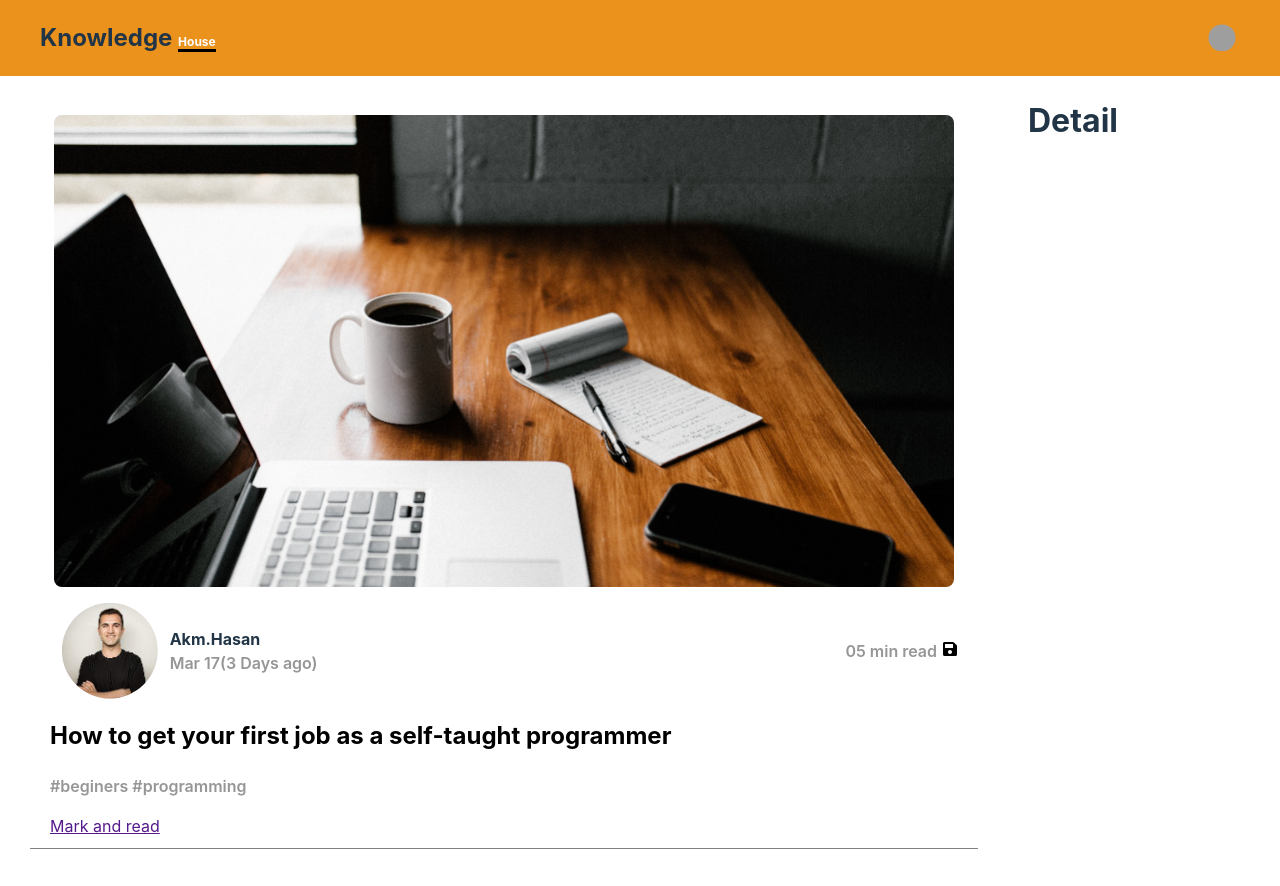
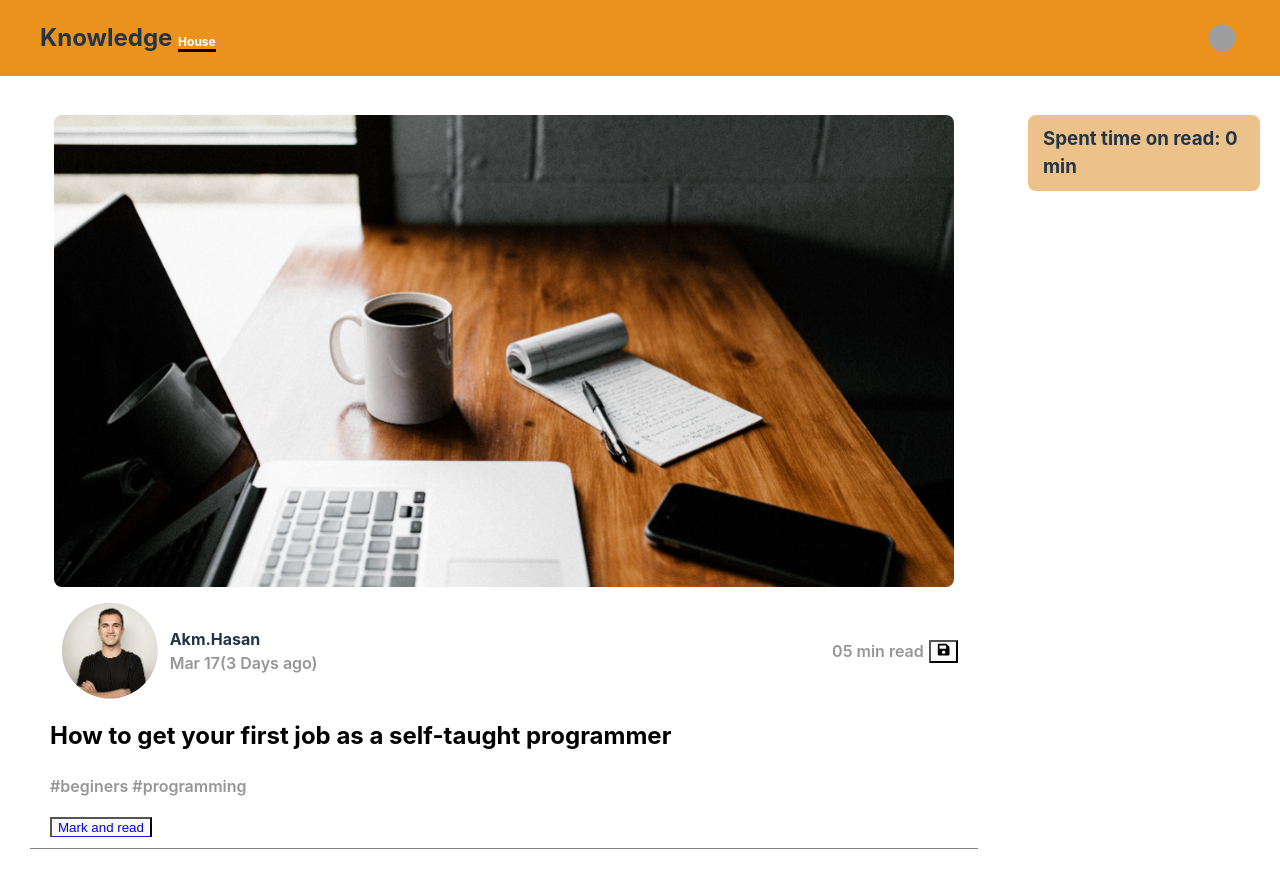
Before and after one commit to Ak-Rakib/knowledge-house, a React (Vite) app: page / in a window 1280 px wide. Shown: the top 886 px of the page. Built offline with nearby package versions, Linux system fonts and the light colour scheme; grey boxes are pictures that could not be loaded.

Commit message:
count total spend time

```diff
--- a/src/Components/Blog/Blog.css
+++ b/src/Components/Blog/Blog.css
@@ -7,3 +7,8 @@
 .main-blog {
     margin: 0 30px;
 }
+
+.blog-detail {
+    margin-right: 20px;
+    padding: 20px 0;
+}
--- a/src/Components/Blog/Blog.jsx
+++ b/src/Components/Blog/Blog.jsx
@@ -1,15 +1,23 @@
 import React, { useEffect, useState } from 'react';
 import Cart from '../Cart/Cart';
+import Details from '../Details/Details';
 import './Blog.css';
 
 const Blog = () => {
 
     const [info, setInfo] = useState([]);
+    const [details, setDetails] = useState([]);
+
     useEffect(() => {
         fetch('data.json')
         .then(res => res.json())
         .then(data => setInfo(data));
     },[]);
+
+    const addToDetails = (i) => {
+        const addDetails = [...details, i];
+        setDetails(addDetails);
+    }
 
     return (
         <div className='blog-container'>
@@ -18,11 +26,14 @@ const Blog = () => {
                     info.map(i => <Cart
                         key={i.id}
                         i = {i}
+                        addToDetails = {addToDetails}
                     ></Cart>)
                 }
             </div>
             <div className="blog-detail">
-                <h1>Detail</h1>
+                    <Details
+                        details = {details}
+                    ></Details>
             </div>
         </div>
     );
--- a/src/Components/Cart/Cart.css
+++ b/src/Components/Cart/Cart.css
@@ -66,3 +66,8 @@
     font-weight: 600;
     color: #969696;
 }
+
+.mark-btn {
+    border-bottom: 1px solid rgb(30, 30, 218) ;
+    color: rgb(3, 3, 246);
+}
--- a/src/Components/Cart/Cart.jsx
+++ b/src/Components/Cart/Cart.jsx
@@ -1,10 +1,9 @@
 import React from 'react';
 import './Cart.css';
-import { FaBeer, FaSave } from "react-icons/fa";
+import { FaSave } from "react-icons/fa";
 
 const Cart = (props) => {
     const {name, profile, image, Date, title, Time, hashtag} = props.i;
-    console.log(image);
     return (
         <div className='cart-container'>
             <div className="cover-img-p">
@@ -21,13 +20,13 @@ const Cart = (props) => {
                 </div>
                 <div className="time-child02">
                     <p className='time-style'>0<span>{Time}</span> min read
-                    <span className='icon'><FaSave /></span>
+                    <button className='icon'><FaSave /></button>
                     </p>
                 </div>
             </div>
             <h2 className='cart-title'>{title}</h2>
             <p className='hashtag'>{hashtag}</p>
-            <a href="">Mark and read</a>
+            <button className='mark-btn' onClick={() => props.addToDetails(props.i)}>Mark and read</button>
             </div>
         </div>
     );
--- /dev/null
+++ b/src/Components/Details/Details.css
@@ -0,0 +1,5 @@
+.count-read-time {
+    background-color:  rgb(236, 193, 138);
+    padding: 10px 15px;
+    border-radius: 8px;
+}
--- /dev/null
+++ b/src/Components/Details/Details.jsx
@@ -0,0 +1,21 @@
+import React from 'react';
+import './Details.css'
+
+const Details = (props) => {
+
+    const {details} = props;
+    console.log(details);
+
+    let total = 0;
+    for(const cart of details){
+        total = total + cart.Time;
+    }
+
+    return (
+        <div>
+            <h3 className="count-read-time">Spent time on read: {total} min</h3>
+        </div>
+    );
+};
+
+export default Details;
```
